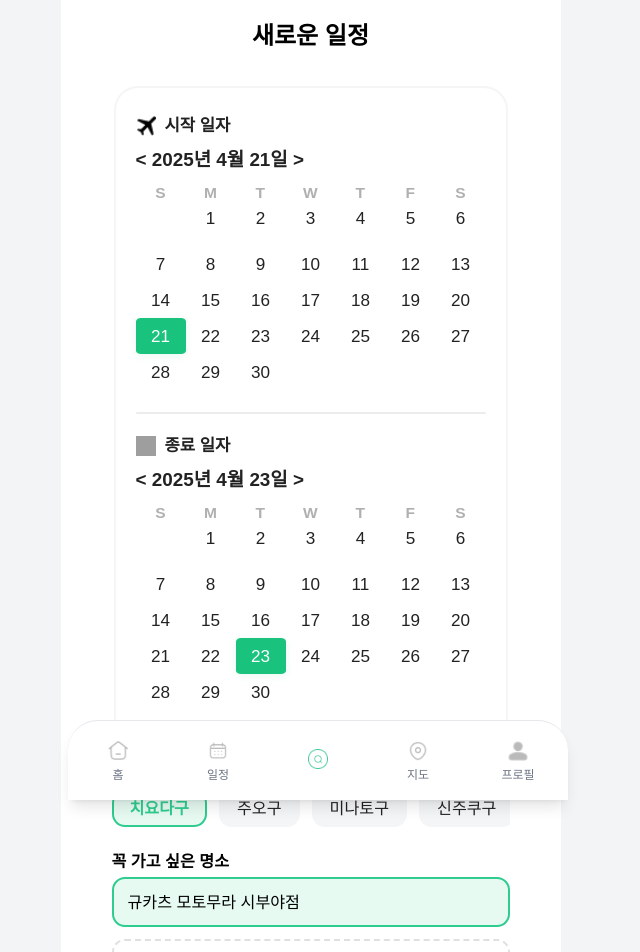
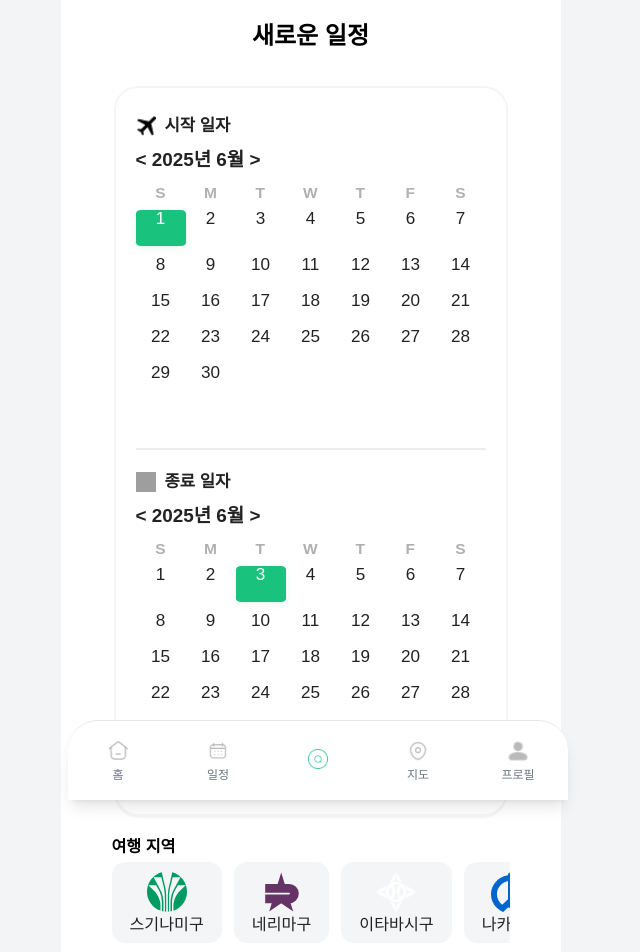
Before and after one commit to CSID-DGU/2025-1-CSC4004-1-9-YumYumGuide, a Next.js app in the folder frontend/: page /newSchedule in a window 1280 px wide. Shown: the top 952 px of the page, without its empty margins (322-962 px from the left). Built offline with nearby package versions, Linux system fonts and the light colour scheme; grey boxes are pictures that could not be loaded.

Commit message:
feat: 새로운 일정 버그 수정

```diff
--- a/frontend/src/app/newSchedule/page.tsx
+++ b/frontend/src/app/newSchedule/page.tsx
@@ -4,6 +4,7 @@ import React, { useState } from 'react';
 import { useRouter } from 'next/navigation';
 import Nav from '../componets/nav';
 import './newSchedule.css';
+import dayjs from 'dayjs';
 
 const NewSchedule = () => {
   const [budget, setBudget] = useState(1100000);
@@ -22,15 +23,43 @@ const NewSchedule = () => {
     { name: '금각사', meta: '' },
   ];
 
+  // 캘린더 상태 추가
+  const today = dayjs();
+  const [startCalendar, setStartCalendar] = useState({
+    year: today.year(),
+    month: today.month(), // 0-indexed
+    selected: today.date(),
+  });
+  const [endCalendar, setEndCalendar] = useState({
+    year: today.year(),
+    month: today.month(),
+    selected: today.date() + 2,
+  });
+
+  // 달력 날짜 배열 생성 함수
+  const getCalendarMatrix = (year: number, month: number) => {
+    const firstDay = dayjs(`${year}-${month + 1}-01`);
+    const startDay = firstDay.day();
+    const daysInMonth = firstDay.daysInMonth();
+    const matrix = [];
+    let day = 1 - startDay;
+    for (let i = 0; i < 6; i++) {
+      const week = [];
+      for (let j = 0; j < 7; j++, day++) {
+        week.push(day > 0 && day <= daysInMonth ? day : null);
+      }
+      matrix.push(week);
+    }
+    return matrix;
+  };
+
   const handleAddPlace = (placeName: string) => {
     if (editingPlaceIndex !== null) {
-      // Replace existing place
       const newPlaces = [...selectedPlaces];
       newPlaces[editingPlaceIndex] = placeName;
       setSelectedPlaces(newPlaces);
       setEditingPlaceIndex(null);
     } else {
-      // Add new place only if under the limit of 5
       if (!selectedPlaces.includes(placeName) && selectedPlaces.length < 5) {
         setSelectedPlaces([...selectedPlaces, placeName]);
       }
@@ -43,6 +72,32 @@ const NewSchedule = () => {
     setIsPlacePopupOpen(true);
   };
 
+  const regionData = [
+    { name: '스기나미구', icon: '/icons/tokyo/1_Suginami.svg' },
+    { name: '네리마구', icon: '/icons/tokyo/2_Nerima.svg' },
+    { name: '이타바시구', icon: '/icons/tokyo/3_Itabashi.svg' },
+    { name: '나카노구', icon: '/icons/tokyo/4_Nakano.svg' },
+    { name: '도시마구', icon: '/icons/tokyo/5_Toshima.svg' },
+    { name: '키타구', icon: '/icons/tokyo/6_Kita.svg' },
+    { name: '아다치구', icon: '/icons/tokyo/7_Adachi.svg' },
+    { name: '신주쿠구', icon: '/icons/tokyo/8_Shinjuku.svg' },
+    { name: '분쿄구', icon: '/icons/tokyo/9_Bunkyo.svg' },
+    { name: '다이토구', icon: '/icons/tokyo/10_Taito.svg' },
+    { name: '아라카와구', icon: '/icons/tokyo/11_Arakawa.svg' },
+    { name: '세타가야구', icon: '/icons/tokyo/12_Setagaya.svg' },
+    { name: '메구로구', icon: '/icons/tokyo/13_Meguro.svg' },
+    { name: '시부야구', icon: '/icons/tokyo/14_Shibuya.svg' },
+    { name: '치요다구', icon: '/icons/tokyo/15_Chiyoda.svg' },
+    { name: '미나토구', icon: '/icons/tokyo/16_Minato.svg' },
+    { name: '주오구', icon: '/icons/tokyo/17_Chuo.svg' },
+    { name: '스미다구', icon: '/icons/tokyo/18_Sumida.svg' },
+    { name: '카츠시카구', icon: '/icons/tokyo/19_Katsushika.svg' },
+    { name: '오타구', icon: '/icons/tokyo/20_Ota.svg' },
+    { name: '시나가와구', icon: '/icons/tokyo/21_Shinagawa.svg' },
+    { name: '고토구', icon: '/icons/tokyo/22_Koto.svg' },
+    { name: '에도가와구', icon: '/icons/tokyo/23_Edogawa.svg' },
+  ];
+
   return (
     <div className="new-schedule-container">
       <div className="text-center p-6 font-bold text-[24px]">새로운 일정</div>
@@ -54,17 +109,42 @@ const NewSchedule = () => {
               <img src="/icons/airplane.png" alt="airplane" className="date-icon-cal" />
               <span>시작 일자</span>
             </div>
-            <div className="calendar-header-cal">{'< 2025년 4월 21일 >'}</div>
+            <div className="calendar-header-cal">
+              <button onClick={() => setStartCalendar(cal => {
+                let m = cal.month - 1, y = cal.year;
+                if (m < 0) { m = 11; y--; }
+                return { ...cal, year: y, month: m };
+              })}>{'<'}</button>
+              {` ${startCalendar.year}년 ${startCalendar.month + 1}월 `}
+              <button onClick={() => setStartCalendar(cal => {
+                let m = cal.month + 1, y = cal.year;
+                if (m > 11) { m = 0; y++; }
+                return { ...cal, year: y, month: m };
+              })}>{'>'}</button>
+            </div>
             <table className="calendar-table-cal">
               <thead>
                 <tr><th>S</th><th>M</th><th>T</th><th>W</th><th>T</th><th>F</th><th>S</th></tr>
               </thead>
               <tbody>
-                <tr><td></td><td>1</td><td>2</td><td>3</td><td>4</td><td>5</td><td>6</td></tr>
-                <tr><td>7</td><td>8</td><td>9</td><td>10</td><td>11</td><td>12</td><td>13</td></tr>
-                <tr><td>14</td><td>15</td><td>16</td><td>17</td><td>18</td><td>19</td><td>20</td></tr>
-                <tr><td className="calendar-selected-cal">21</td><td>22</td><td>23</td><td>24</td><td>25</td><td>26</td><td>27</td></tr>
-                <tr><td>28</td><td>29</td><td>30</td><td></td><td></td><td></td><td></td></tr>
+                {getCalendarMatrix(startCalendar.year, startCalendar.month).map((week, i) => (
+                  <tr key={i}>
+                    {week.map((d, j) => (
+                      <td
+                        key={j}
+                        className={
+                          d === null ? '' :
+                          d === startCalendar.selected ? 'calendar-selected-cal' :
+                          (startCalendar.year === today.year() && startCalendar.month === today.month() && d === today.date()) ? 'calendar-today-cal' : ''
+                        }
+                        onClick={() => d && setStartCalendar(cal => ({ ...cal, selected: d }))}
+                        style={{ cursor: d ? 'pointer' : 'default' }}
+                      >
+                        {d || ''}
+                      </td>
+                    ))}
+                  </tr>
+                ))}
               </tbody>
             </table>
           </div>
@@ -74,17 +154,42 @@ const NewSchedule = () => {
               <img src="/icons/comebackhome.png" alt="home" className="date-icon-cal" />
               <span>종료 일자</span>
             </div>
-            <div className="calendar-header-cal">{'< 2025년 4월 23일 >'}</div>
+            <div className="calendar-header-cal">
+              <button onClick={() => setEndCalendar(cal => {
+                let m = cal.month - 1, y = cal.year;
+                if (m < 0) { m = 11; y--; }
+                return { ...cal, year: y, month: m };
+              })}>{'<'}</button>
+              {` ${endCalendar.year}년 ${endCalendar.month + 1}월 `}
+              <button onClick={() => setEndCalendar(cal => {
+                let m = cal.month + 1, y = cal.year;
+                if (m > 11) { m = 0; y++; }
+                return { ...cal, year: y, month: m };
+              })}>{'>'}</button>
+            </div>
             <table className="calendar-table-cal">
               <thead>
                 <tr><th>S</th><th>M</th><th>T</th><th>W</th><th>T</th><th>F</th><th>S</th></tr>
               </thead>
               <tbody>
-                <tr><td></td><td>1</td><td>2</td><td>3</td><td>4</td><td>5</td><td>6</td></tr>
-                <tr><td>7</td><td>8</td><td>9</td><td>10</td><td>11</td><td>12</td><td>13</td></tr>
-                <tr><td>14</td><td>15</td><td>16</td><td>17</td><td>18</td><td>19</td><td>20</td></tr>
-                <tr><td>21</td><td>22</td><td className="calendar-selected-cal">23</td><td>24</td><td>25</td><td>26</td><td>27</td></tr>
-                <tr><td>28</td><td>29</td><td>30</td><td></td><td></td><td></td><td></td></tr>
+                {getCalendarMatrix(endCalendar.year, endCalendar.month).map((week, i) => (
+                  <tr key={i}>
+                    {week.map((d, j) => (
+                      <td
+                        key={j}
+                        className={
+                          d === null ? '' :
+                          d === endCalendar.selected ? 'calendar-selected-cal' :
+                          (endCalendar.year === today.year() && endCalendar.month === today.month() && d === today.date()) ? 'calendar-today-cal' : ''
+                        }
+                        onClick={() => d && setEndCalendar(cal => ({ ...cal, selected: d }))}
+                        style={{ cursor: d ? 'pointer' : 'default' }}
+                      >
+                        {d || ''}
+                      </td>
+                    ))}
+                  </tr>
+                ))}
               </tbody>
             </table>
           </div>
@@ -93,98 +198,21 @@ const NewSchedule = () => {
         <div className="region-section">
           <div className="region-title">여행 지역</div>
           <div className="region-list">
-            <div
-              className={`region-item ${selectedRegion === '치요다구' ? 'region-selected' : ''}`}
-              onClick={() => setSelectedRegion('치요다구')}
-            >치요다구</div>
-            <div
-              className={`region-item ${selectedRegion === '주오구' ? 'region-selected' : ''}`}
-              onClick={() => setSelectedRegion('주오구')}
-            >주오구</div>
-            <div
-              className={`region-item ${selectedRegion === '미나토구' ? 'region-selected' : ''}`}
-              onClick={() => setSelectedRegion('미나토구')}
-            >미나토구</div>
-            <div
-              className={`region-item ${selectedRegion === '신주쿠구' ? 'region-selected' : ''}`}
-              onClick={() => setSelectedRegion('신주쿠구')}
-            >신주쿠구</div>
-            <div
-              className={`region-item ${selectedRegion === '분쿄구' ? 'region-selected' : ''}`}
-              onClick={() => setSelectedRegion('분쿄구')}
-            >분쿄구</div>
-            <div
-              className={`region-item ${selectedRegion === '다이토구' ? 'region-selected' : ''}`}
-              onClick={() => setSelectedRegion('다이토구')}
-            >다이토구</div>
-            <div
-              className={`region-item ${selectedRegion === '스미다구' ? 'region-selected' : ''}`}
-              onClick={() => setSelectedRegion('스미다구')}
-            >스미다구</div>
-            <div
-              className={`region-item ${selectedRegion === '고토구' ? 'region-selected' : ''}`}
-              onClick={() => setSelectedRegion('고토구')}
-            >고토구</div>
-            <div
-              className={`region-item ${selectedRegion === '시나가와구' ? 'region-selected' : ''}`}
-              onClick={() => setSelectedRegion('시나가와구')}
-            >시나가와구</div>
-            <div
-              className={`region-item ${selectedRegion === '메구로구' ? 'region-selected' : ''}`}
-              onClick={() => setSelectedRegion('메구로구')}
-            >메구로구</div>
-            <div
-              className={`region-item ${selectedRegion === '오타구' ? 'region-selected' : ''}`}
-              onClick={() => setSelectedRegion('오타구')}
-            >오타구</div>
-            <div
-              className={`region-item ${selectedRegion === '세타가야구' ? 'region-selected' : ''}`}
-              onClick={() => setSelectedRegion('세타가야구')}
-            >세타가야구</div>
-            <div
-              className={`region-item ${selectedRegion === '시부야구' ? 'region-selected' : ''}`}
-              onClick={() => setSelectedRegion('시부야구')}
-            >시부야구</div>
-            <div
-              className={`region-item ${selectedRegion === '나카노구' ? 'region-selected' : ''}`}
-              onClick={() => setSelectedRegion('나카노구')}
-            >나카노구</div>
-            <div
-              className={`region-item ${selectedRegion === '스기나미구' ? 'region-selected' : ''}`}
-              onClick={() => setSelectedRegion('스기나미구')}
-            >스기나미구</div>
-            <div
-              className={`region-item ${selectedRegion === '도시마구' ? 'region-selected' : ''}`}
-              onClick={() => setSelectedRegion('도시마구')}
-            >도시마구</div>
-            <div
-              className={`region-item ${selectedRegion === '키타구' ? 'region-selected' : ''}`}
-              onClick={() => setSelectedRegion('키타구')}
-            >키타구</div>
-            <div
-              className={`region-item ${selectedRegion === '아라카와구' ? 'region-selected' : ''}`}
-              onClick={() => setSelectedRegion('아라카와구')}
-            >아라카와구</div>
-            <div
-              className={`region-item ${selectedRegion === '이타바시구' ? 'region-selected' : ''}`}
-              onClick={() => setSelectedRegion('이타바시구')}
-            >이타바시구</div>
-            <div
-              className={`region-item ${selectedRegion === '네리마구' ? 'region-selected' : ''}`}
-              onClick={() => setSelectedRegion('네리마구')}
-            >네리마구</div>
-            <div
-              className={`region-item ${selectedRegion === '아다치구' ? 'region-selected' : ''}`}
-              onClick={() => setSelectedRegion('아다치구')}
-            >아다치구</div>
-            <div
-              className={`region-item ${selectedRegion === '카츠시카구' ? 'region-selected' : ''}`}
-              onClick={() => setSelectedRegion('카츠시카구')}
-            >카츠시카구</div>
-            <div
-              className={`region-item ${selectedRegion === '에도가와구' ? 'region-selected' : ''}`}
-              onClick={() => setSelectedRegion('에도가와구')}
-            >에도가와구</div>
+            {regionData.map(region => (
+              <div
+                key={region.name}
+                className={`region-item ${selectedRegion === region.name ? 'region-selected' : ''}`}
+                onClick={() => setSelectedRegion(region.name)}
+                style={{ display: 'flex', flexDirection: 'column', alignItems: 'center', justifyContent: 'center' }}
+              >
+                <img
+                  src={region.icon}
+                  alt={region.name}
+                  style={{ width: 40, height: 40, marginBottom: 4 }}
+                />
+                <div>{region.name}</div>
+              </div>
+            ))}
           </div>
         </div>
         {/* 가고 싶은 명소 */}
--- a/frontend/src/app/schedule/result/page.tsx
+++ b/frontend/src/app/schedule/result/page.tsx
@@ -57,6 +57,7 @@ const categories = [
   { key: '관광', icon: '🏛️' },
   { key: '맛집', icon: '🍜' },
 ];
+
 
 export default function ScheduleResult() {
   const [activeTab, setActiveTab] = useState(2);
```
